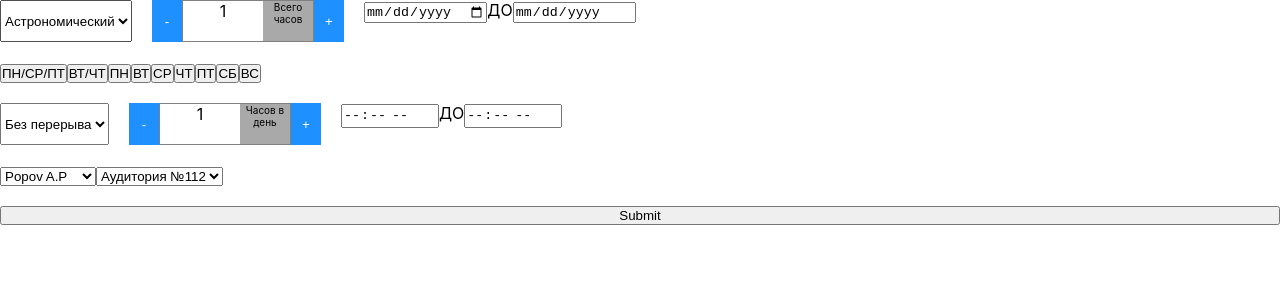
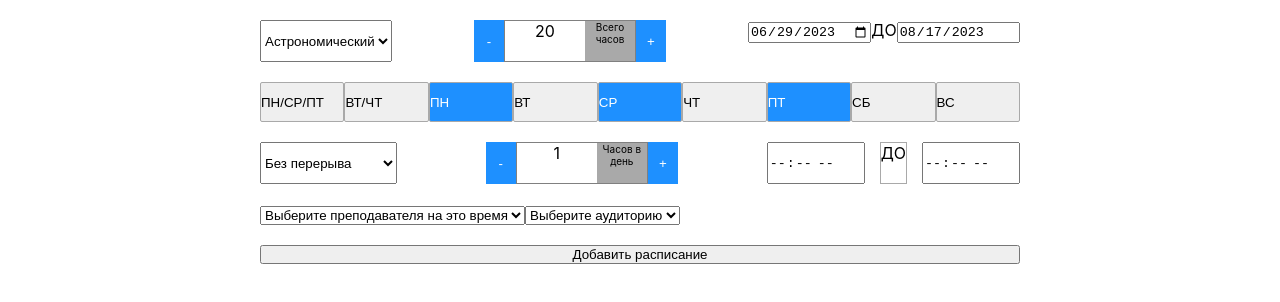
Before and after one commit to maskal2719/phoenix, a React (Create React App) app: page / in a window 1280 px wide. Shown: the top 302 px of the page. Built offline with nearby package versions, Linux system fonts and the light colour scheme.

Commit message:
feat: add any style

```diff
--- a/src/App.css
+++ b/src/App.css
@@ -4,6 +4,48 @@
   box-sizing: border-box;
 }
 
+.main {
+  max-width: 800px;
+  height: 100vh;
+  display: flex;
+  flex-direction: column;
+  gap: 20px;
+  margin: 0 auto;
+  padding: 20px;
+}
+
+.block {
+  display: flex;
+  justify-content: space-between;
+  gap: 15px;
+}
+
+.btns {
+  display: flex;
+}
+
+.btnDays {
+  width: 122px;
+  height: 40px;
+  display: flex;
+  justify-content: space-between;
+  align-items: center;
+  border: 1px solid darkgrey;
+  border-radius: 2px;
+}
+
+.span {
+  border: 1px solid darkgrey;
+  height: 100%;
+
+}
+
+.btnDays:hover {
+  background-color: dodgerblue;
+  color: white;
+}
+
 .selectedDay {
-  background-color: lightblue;
+  background-color: dodgerblue;
+  color: white;
 }
--- a/src/App.js
+++ b/src/App.js
@@ -1,5 +1,5 @@
 import "./App.css";
-import { useState } from "react";
+import { useEffect, useState } from "react";
 import SuperButton from "./componets /SuperButton/SuperButton";
 import DisplayValue from "./componets /DisplayValue/DisplayValue";
 import SuperSelect from "./componets /SuperSelect/SuperSelect";
@@ -11,20 +11,49 @@ import {
   typeTimeOptions,
   weeks,
 } from "./common/data/data";
+import { getCurrentDate } from "./common/utils/getCurrentDate";
+import { calcEndDate } from "./common/utils/calcDateCourseEnd";
 
 function App() {
-  const time = new Date();
+  const currentDate = new Date();
   const [typeTime, setTypeTime] = useState("astronomic");
+  const [allCourseTime, setAllCourseTime] = useState(20);
+  const [dateCourseStart, setDateCourseStart] = useState(getCurrentDate());
+  const [dateCourseEnd, setDateCourseEnd] = useState("");
   const [hoursPerDay, setHoursPerDay] = useState(1);
-  const [endLessonTime, setEndLessonTime] = useState(time);
+  const [endLessonTime, setEndLessonTime] = useState(currentDate);
   const [previousBreakTime, setPreviousBreakTime] = useState(0);
-  const [selectedDays, setSelectedDays] = useState([]);
-  time.setHours(7, 0);
+  const [selectedDays, setSelectedDays] = useState(["ПН", "СР", "ПТ"]);
+  const [teach, setTeach] = useState(null);
+  const [auditory, setAuditory] = useState(null);
+  currentDate.setHours(7, 0);
   const startLessonTime = new Date();
   startLessonTime.setHours(7, 0);
-  typeTime === "academ" ? time.setHours(7, 45) : time.setHours(8, 0);
+  typeTime === "academ"
+    ? currentDate.setHours(7, 45)
+    : currentDate.setHours(8, 0);
+  const timeToAdd = typeTime === "academ" ? 45 : 60;
+  const startLessonToNormalType = startLessonTime.toLocaleTimeString([], {
+    hour: "2-digit",
+    minute: "2-digit",
+  });
+  const endLessonToNormalType = endLessonTime.toLocaleTimeString([], {
+    hour: "2-digit",
+    minute: "2-digit",
+  });
+  // const mwf = ["ПН", "СР", "ПТ"];
+  // const tt = ["ВТ", "ЧТ"];
 
-  const timeToAdd = typeTime === "academ" ? 45 : 60;
+  useEffect(() => {
+    const endDate = calcEndDate(
+      dateCourseStart,
+      allCourseTime,
+      hoursPerDay,
+      selectedDays.length
+    );
+    setDateCourseEnd(endDate);
+  }, [allCourseTime, dateCourseStart, hoursPerDay, selectedDays.length]);
+
   const handlePlusTime = () => {
     const newTime = new Date(endLessonTime.getTime() + timeToAdd * 60000);
     setEndLessonTime(newTime);
@@ -35,15 +64,12 @@ function App() {
     setEndLessonTime(newTime);
     setHoursPerDay((prevState) => prevState - 1);
   };
-  const startLessonToNormalType = startLessonTime.toLocaleTimeString([], {
-    hour: "2-digit",
-    minute: "2-digit",
-  });
-  const endLessonToNormalType = endLessonTime.toLocaleTimeString([], {
-    hour: "2-digit",
-    minute: "2-digit",
-  });
-
+  const handlePlusAllCourseTime = () => {
+    setAllCourseTime((prevState) => prevState + 1);
+  };
+  const handleMinusAllCourseTime = () => {
+    setAllCourseTime((prevState) => prevState - 1);
+  };
   const typeTimeChange = (e) => {
     const currentValue = e.currentTarget.value;
     setTypeTime(currentValue);
@@ -59,7 +85,6 @@ function App() {
       setEndLessonTime(newTime);
     }
   };
-
   const changeAddBreakToEndLessonTime = (e) => {
     const currentBreakTime = Number(e.currentTarget.value);
     const timeToAdd = currentBreakTime - previousBreakTime;
@@ -76,84 +101,117 @@ function App() {
       }
     });
   };
+
+  console.log(selectedDays);
   const setMondayWednesdayFridayClick = () => {
     setSelectedDays(["ПН", "СР", "ПТ"]);
   };
   const setTuesdayThursdayClick = () => {
     setSelectedDays(["ВТ", "ЧТ"]);
   };
+  const changeDateCourseStart = (e) => {
+    const newDate = e.currentTarget.value;
+    setDateCourseStart(newDate);
+  };
+  const changeTeachHandler = (e) => {
+    setTeach(e.currentTarget.value);
+  };
+  const changeAuditoryHandler = (e) => {
+    setAuditory(e.currentTarget.value);
+  };
+  const handleSubmit = (e) => {
+    e.preventDefault();
+    const data = {
+      typeTime: typeTime,
+      hoursPerDay: hoursPerDay,
+      allCourseTime: allCourseTime,
+      endLessonTime: endLessonToNormalType,
+      previousBreakTime: previousBreakTime,
+      selectedDays: selectedDays,
+      dateCourseStart: dateCourseStart,
+      dateCourseEnd: dateCourseEnd,
+      startLessonTime: startLessonToNormalType,
+      teach: teach,
+      auditory: auditory,
+    };
+    console.log(data);
+  };
 
-  const mwf = ["ПН", "СР", "ПТ"];
-  const tt = ["ВТ", "ЧТ"];
-
-  console.log(selectedDays);
   return (
-    <div style={{ display: "flex", flexDirection: "column", gap: "20px" }}>
-      <div style={{ display: "flex", gap: "20px" }}>
+    <div className={"main"}>
+      <div className={"block"}>
         <SuperSelect
           defaultValue={typeTime}
           callback={typeTimeChange}
           options={typeTimeOptions}
         />
         <div style={{ display: "flex" }}>
-          <SuperButton callBack={handleMinusTime}>-</SuperButton>
-          <DisplayValue displayValue={hoursPerDay} spanValue={"Всего часов"} />
-          <SuperButton callBack={handlePlusTime}>+</SuperButton>
+          <SuperButton
+            disable={allCourseTime < 2}
+            callBack={handleMinusAllCourseTime}
+          >
+            -
+          </SuperButton>
+          <DisplayValue
+            displayValue={allCourseTime}
+            spanValue={"Всего часов"}
+          />
+          <SuperButton callBack={handlePlusAllCourseTime}>+</SuperButton>
         </div>
         <div>
-          <SuperInput typeInput={"date"} />
+          <SuperInput
+            typeInput={"date"}
+            value={dateCourseStart}
+            callback={changeDateCourseStart}
+          />
           <span>ДО</span>
-          <SuperInput typeInput={"date"} readonly={true} />
+          <SuperInput
+            typeInput={"date"}
+            readonly={true}
+            value={dateCourseEnd}
+          />
         </div>
       </div>
-      <div>
-        <button
-          onClick={setMondayWednesdayFridayClick}
-          className={
-            selectedDays.includes(...mwf) && selectedDays.length === 3
-              ? "selectedDay"
-              : ""
-          }
-        >
+      <div className={"btns"}>
+        <button className={"btnDays"} onClick={setMondayWednesdayFridayClick}>
           ПН/СР/ПТ
         </button>
-        <button
-          onClick={setTuesdayThursdayClick}
-          className={
-            selectedDays.includes(...tt) && selectedDays.length === 2
-              ? "selectedDay"
-              : ""
-          }
-        >
+        <button className={"btnDays"} onClick={setTuesdayThursdayClick}>
           ВТ/ЧТ
         </button>
         {weeks.map((el, index) => (
           <button
             key={index}
             onClick={() => changeDay(el)}
-            className={selectedDays.includes(el) ? "selectedDay" : ""}
+            className={
+              selectedDays.includes(el) ? "selectedDay btnDays" : "btnDays"
+            }
           >
             {el}
           </button>
         ))}
       </div>
-      <div style={{ display: "flex", gap: "20px" }}>
+      <div className={"block"}>
         <SuperSelect
           callback={changeAddBreakToEndLessonTime}
           options={breaksTimeOptions}
         />
         <div style={{ display: "flex" }}>
-          <SuperButton callBack={handleMinusTime}>-</SuperButton>
+          <SuperButton callBack={handleMinusTime} disable={hoursPerDay < 2}>
+            -
+          </SuperButton>
           <DisplayValue displayValue={hoursPerDay} spanValue={"Часов в день"} />
-          <SuperButton callBack={handlePlusTime}>+</SuperButton>
+          <SuperButton callBack={handlePlusTime} disable={hoursPerDay >= 12}>
+            +
+          </SuperButton>
         </div>
-        <div>
+        <div className={"block"}>
           <SuperInput
             readonly={true}
             typeInput={"time"}
             value={startLessonToNormalType}
           />
-          <span>ДО</span>
+          <span className={"span"}>ДО</span>
           <SuperInput
             readonly={true}
             typeInput={"time"}
@@ -162,10 +220,15 @@ function App() {
         </div>
       </div>
       <div>
-        <SuperSelect options={teachersOptions} />
-        <SuperSelect options={auditoryOptions} />
+        <SuperSelect options={teachersOptions} callback={changeTeachHandler} />
+        <SuperSelect
+          options={auditoryOptions}
+          callback={changeAuditoryHandler}
+        />
       </div>
-      <input type="submit" />
+      <button type="submit" onClick={handleSubmit}>
+        Добавить расписание
+      </button>
     </div>
   );
 }
--- a/src/common/data/data.js
+++ b/src/common/data/data.js
@@ -4,17 +4,27 @@ export const typeTimeOptions = [
 ];
 export const breaksTimeOptions = [
   { value: 0, name: "Без перерыва" },
-  { value: 5, name: "5" },
-  { value: 10, name: "10" },
-  { value: 20, name: "20" },
-  { value: 30, name: "30" },
+  { value: 5, name: "Перерыв 5 минут" },
+  { value: 10, name: "Перерыв 10 минут" },
+  { value: 20, name: "Перерыв 20 минут" },
+  { value: 30, name: "Перерыв 30 минут" },
 ];
 export const teachersOptions = [
+  { value: "", name: "Выберите преподавателя на это время" },
   { value: "Popov", name: "Popov A.P" },
   { value: "Andreev", name: "Andreev V.V" },
 ];
 export const auditoryOptions = [
+  { value: null, name: "Выберите аудиторию" },
   { value: 112, name: "Аудитория №112" },
   { value: 10, name: "Аудитория №10 " },
 ];
 export const weeks = ["ПН", "ВТ", "СР", "ЧТ", "ПТ", "СБ", "ВС"];
+
+// {value: 1, name: 'ПН' },
+// {value: 2, name: 'ВТ' },
+// {value: 3, name: 'СР' },
+// {value: 4, name: 'ЧТ' },
+// {value: 5, name: 'ПТ' },
+// {value: 6, name: 'СБ' },
+// {value: 0, name: 'ВС' },
--- /dev/null
+++ b/src/common/utils/calcDateCourseEnd.js
@@ -0,0 +1,13 @@
+export function calcEndDate(dateStart, allTime, hoursInDay, daysPerWeek) {
+  const days = Math.ceil(allTime / hoursInDay);
+  const endDate = new Date(dateStart);
+  endDate.setDate(endDate.getDate() + Math.ceil(days / daysPerWeek) * 7);
+  return endDate.toLocaleDateString("en-CA");
+}
+// function calcEndDate(startDate, daysPerWeek, totalHours, hoursPerDay) {
+//   const totalDays = totalHours / hoursPerDay;
+//   const totalWeeks = Math.ceil(totalDays / daysPerWeek);
+//   const endDate = new Date(startDate);
+//   endDate.setDate(startDate.getDate() + (totalWeeks * daysPerWeek));
+//   return endDate;
+// }
--- /dev/null
+++ b/src/common/utils/getCurrentDate.js
@@ -0,0 +1,7 @@
+export function getCurrentDate() {
+  const currentDate = new Date();
+  const year = currentDate.getFullYear();
+  const month = String(currentDate.getMonth() + 1).padStart(2, "0");
+  const day = String(currentDate.getDate()).padStart(2, "0");
+  return `${year}-${month}-${day}`;
+}
--- a/src/componets /SuperButton/SuperButton.jsx
+++ b/src/componets /SuperButton/SuperButton.jsx
@@ -1,9 +1,9 @@
 import React from "react";
 import s from "../SuperButton/SuperButton.module.css";
 
-const SuperButton = ({ callBack, children }) => {
+const SuperButton = ({ callBack, children, disable }) => {
   return (
-    <button className={s.button} onClick={callBack}>
+    <button className={s.button} disabled={disable} onClick={callBack}>
       {children}
     </button>
   );
--- a/src/componets /SuperInput/SuperInput.jsx
+++ b/src/componets /SuperInput/SuperInput.jsx
@@ -1,6 +1,6 @@
 import React from "react";
 
-const SuperInput = ({ value, typeInput, callback, readonly }) => {
+const SuperInput = ({ value, typeInput, callback, readonly, min }) => {
   return (
     <input
       readOnly={readonly}
--- a/src/componets /SuperSelect/SuperSelect.jsx
+++ b/src/componets /SuperSelect/SuperSelect.jsx
@@ -1,11 +1,15 @@
 import React from "react";
 
-const SuperSelect = ({ callback, defaultValue, options }) => {
+const SuperSelect = ({ callback, defaultValue, options, placeholder }) => {
   return (
-    <select defaultValue={defaultValue} onChange={callback}>
+    <select
+      defaultValue={defaultValue}
+      onChange={callback}
+      placeholder={placeholder}
+    >
       {options &&
         options.map((el) => (
-          <option key={el.value} value={el.value}>
+          <option key={el?.value} value={el?.value}>
             {el.name}
           </option>
         ))}
```
Also changed, not shown: src/index.js (+7 -7 lines).
